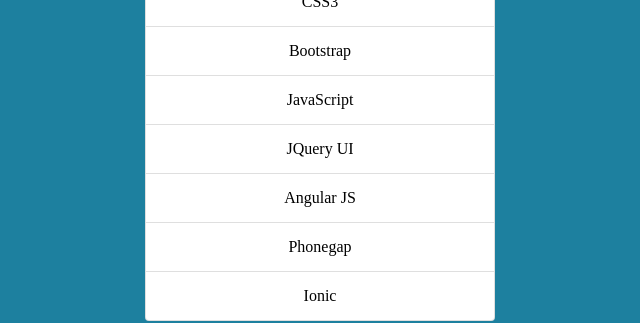
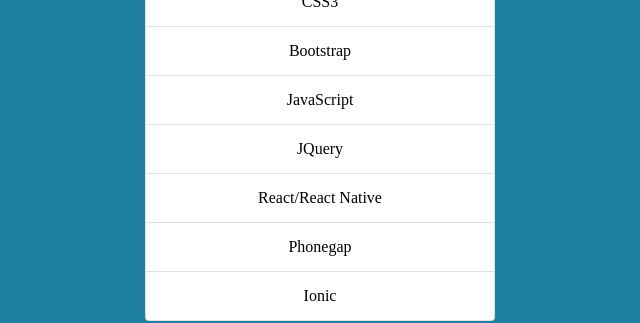
Before and after one commit to arungku/portfolio, a plain HTML site: page index.html in a window 1280 px wide. Shown: the part 1860-2183 px from the top of the page, 320-960 px from the left. Drawn offline with Linux system fonts and the light colour scheme.

Commit message:
Update index.html

```diff
--- a/index.html
+++ b/index.html
@@ -91,8 +91,8 @@
             <li class="list-group-item">CSS3</li>
             <li class="list-group-item">Bootstrap</li>
             <li class="list-group-item">JavaScript</li>
-            <li class="list-group-item">JQuery UI</li>
-            <li class="list-group-item">Angular JS</li>
+            <li class="list-group-item">JQuery</li>
+            <li class="list-group-item">React/React Native</li>
             <li class="list-group-item">Phonegap</li>
             <li class="list-group-item">Ionic</li>
           </ul>
```
